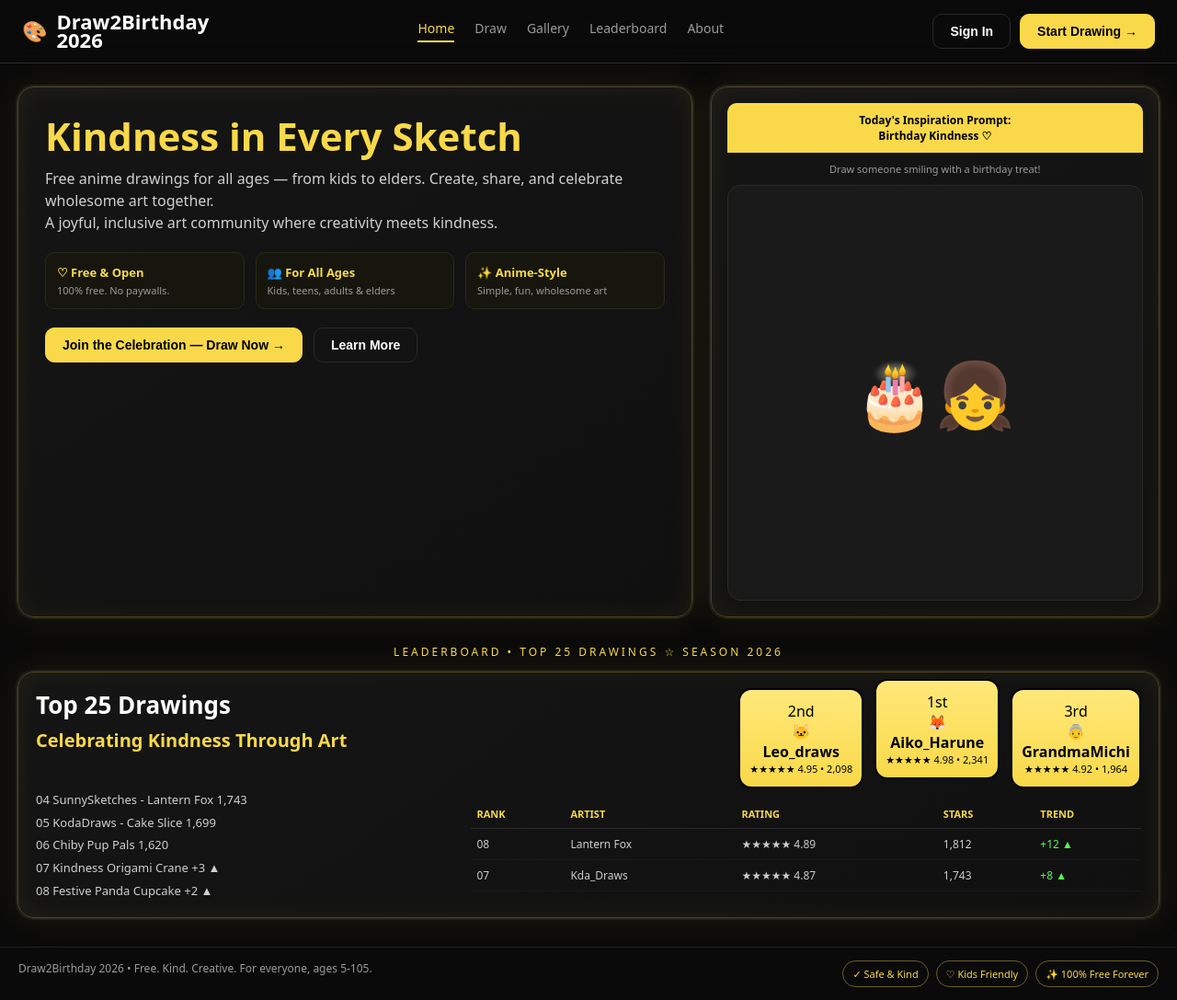
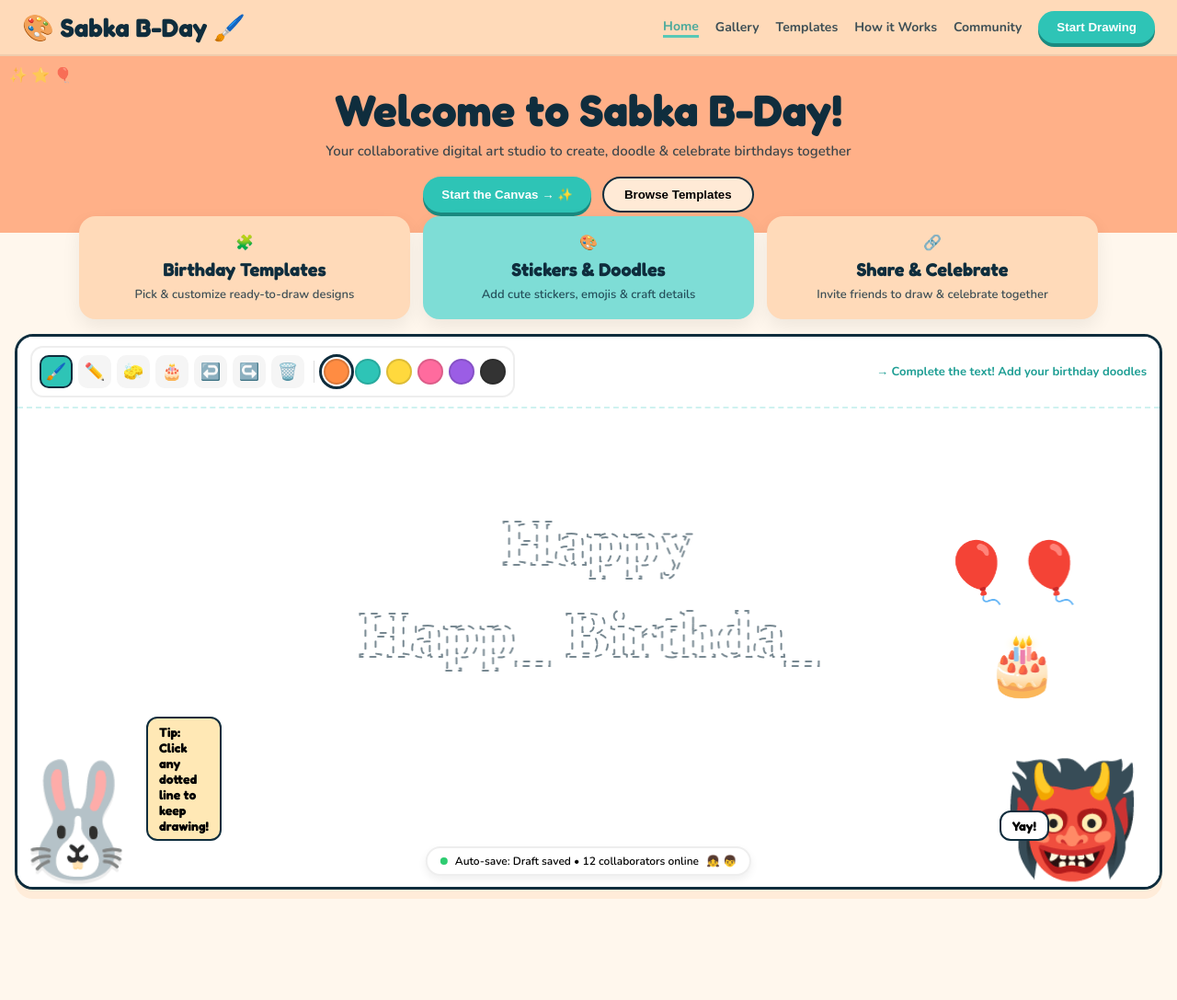
Before and after one commit to xiaoyanbu21-dot/Draw2Birthday2026, a plain HTML site: page index.html in a window 1280 px wide. Shown: the whole page at 92% size. After the commit the page ends 997 px from the top, so only its background shows below. Drawn offline with nearby package versions, Linux system fonts and the light colour scheme.

Commit message:
Update index.html

```diff
--- a/index.html
+++ b/index.html
@@ -2,138 +2,184 @@
 <html lang="en">
 <head>
 <meta charset="UTF-8">
-<meta name="viewport" content="width=device-width,initial-scale=1,maximum-scale=1,user-scalable=no">
-<title>Draw2Birthday2026 - Kindness in Every Sketch</title>
+<meta name="viewport" content="width=device-width, initial-scale=1.0">
+<title>Sabka B-Day - Welcome to Sabka B-Day!</title>
+<link href="https://fonts.googleapis.com/css2?family=Fredoka:wght@400;600;700&family=Nunito:wght@600;700&display=swap" rel="stylesheet">
 <style>
-*{box-sizing:border-box;margin:0;padding:0}
-:root{--bg:#0a0a0a;--card:#141414;--border:#2a2a2a;--yellow:#f9d949;--yellow2:#ffe87a;--muted:#9a9a9a}
-body{background:var(--bg);color:#fff;font-family:system-ui;overflow-x:hidden}
-.topbar{position:sticky;top:0;z-index:50;background:rgba(10,10,10,.9);backdrop-filter:blur(12px);border-bottom:1px solid var(--border);padding:14px 24px;display:flex;justify-content:space-between;align-items:center}
-.logo{display:flex;align-items:center;gap:10px;font-weight:800;font-size:22px;line-height:.9}
-.nav{display:flex;gap:22px;font-size:14px;color:var(--muted)}
-.nav a.active{color:var(--yellow);border-bottom:2px solid var(--yellow);padding-bottom:4px}
-.btn{padding:10px 18px;border-radius:10px;font-weight:700;border:1.5px solid var(--border);cursor:pointer;font-size:14px}
-.btn-yellow{background:var(--yellow);color:#000;border-color:var(--yellow)}
-.btn-dark{background:transparent;color:#fff}
-.hero{max-width:1300px;margin:24px auto;display:grid;grid-template-columns:1.2fr.8fr;gap:18px;padding:0 18px}
-.card{background:linear-gradient(145deg,#151515,#101010);border:1px solid #242424;border-radius:18px;position:relative;overflow:hidden;box-shadow:0 0 0 1px rgba(249,217,73,.08),0 0 40px rgba(249,217,73,.08)}
-.glow{position:absolute;inset:0;pointer-events:none;border:1px solid rgba(249,217,73,.25);border-radius:18px;box-shadow:inset 0 0 30px rgba(249,217,73,.06)}
-.hero-left{padding:32px 30px}
-.hero-left h1{font-size:42px;font-weight:800;color:var(--yellow);line-height:1.05;margin-bottom:12px}
-.hero-left p{color:#d0d0d0;font-size:16px;line-height:1.5}
-.hero-left.sub{color:var(--yellow2);margin-top:12px;font-size:14px}
-.feats{display:flex;gap:12px;margin-top:20px}
-.feat{flex:1;border:1px solid #2a2a1a;background:#16160e;border-radius:10px;padding:12px}
-.feat b{display:block;color:var(--yellow);font-size:13px;margin-bottom:4px}
-.feat span{font-size:11px;color:var(--muted);line-height:1.3;display:block}
-.hero-actions{display:flex;gap:12px;margin-top:20px}
-.hero-right{padding:18px;display:flex;flex-direction:column;gap:10px}
-.prompt{background:var(--yellow);color:#000;border-radius:10px 10px 0 0;padding:10px;text-align:center;font-weight:800;font-size:12px}
-.prompt-img{background:#1a1a1a;border-radius:14px;overflow:hidden;border:1px solid #2a2a2a;aspect-ratio:1/1;display:flex;align-items:center;justify-content:center}
-.leader{max-width:1300px;margin:28px auto 0;padding:0 18px}
-.leader-title{text-align:center;color:var(--yellow);letter-spacing:3px;font-size:12px;margin-bottom:12px}
-.leader-card{padding:18px 20px}
-.leader-grid{display:grid;grid-template-columns:1fr 1.6fr;gap:18px}
-.ranklist{font-size:13px;line-height:1.9;color:#cfcfcf}
-.top3{display:flex;gap:12px;justify-content:center}
-.topbox{background:linear-gradient(#ffe87a,#f9d949);color:#000;border-radius:14px;padding:12px 10px;text-align:center;flex:1;max-width:180px;border:2px solid #000;position:relative}
-.topbox.medal{position:absolute;top:-14px;left:50%;transform:translateX(-50%);background:#000;color:var(--yellow);padding:4px 10px;border-radius:20px;font-size:12px;font-weight:800}
-.table{width:100%;border-collapse:collapse;font-size:12px;margin-top:12px}
-.table th{color:var(--yellow);text-align:left;padding:8px 6px;border-bottom:1px solid #2a2a2a;font-size:11px}
-.table td{padding:8px 6px;border-bottom:1px solid #1a1a1a;color:#ccc}
-.stars{color:var(--yellow)}
-.canvas-section{max-width:1100px;margin:30px auto;padding:0 18px;display:none}
-.canvas-section.active{display:block}
-#drawCanvas{width:100%;height:62vh;min-height:520px;background:#fff;border-radius:16px;border:3px solid var(--yellow);touch-action:none;display:block}
-.tools{display:flex;gap:8px;flex-wrap:wrap;justify-content:center;margin:14px 0}
-.tools button,.tools input{padding:10px 16px;border-radius:10px;border:1.5px solid #333;background:#1a1a1a;color:#fff;font-weight:700}
-.tools button.active{background:var(--yellow);color:#000;border-color:var(--yellow)}
-.footer{margin-top:30px;border-top:1px solid #222;padding:14px 20px;display:flex;justify-content:space-between;flex-wrap:wrap;gap:10px;font-size:12px;color:var(--muted)}
-.badges{display:flex;gap:8px}
-.badge{border:1px solid rgba(249,217,73,.4);padding:6px 10px;border-radius:20px;font-size:11px;color:var(--yellow)}
-@media(max-width:900px){.hero{grid-template-columns:1fr}.leader-grid{grid-template-columns:1fr}.nav{display:none}.hero-left h1{font-size:32px}}
+*{margin:0;padding:0;box-sizing:border-box}
+body{font-family:'Nunito',sans-serif;background:#FFF7ED;overflow-x:hidden}
+:root{--peach:#FFDAB9;--peach-dark:#FFB088;--teal:#2EC4B6;--teal-dark:#1E9E94;--ink:#0F2D3D;--grid:#CFF2F0}
+
+/* HEADER */
+.header{position:sticky;top:0;z-index:100;background:var(--peach);border-bottom:2px solid #00000010;display:flex;align-items:center;justify-content:space-between;padding:12px 24px;flex-wrap:wrap;gap:12px}
+.logo{display:flex;align-items:center;gap:8px;font-family:'Fredoka';font-weight:700;font-size:28px;color:var(--ink)}
+.logo i{font-size:28px}
+.nav{display:flex;gap:18px;align-items:center}
+.nav a{text-decoration:none;color:var(--ink);font-weight:700;font-size:14px;opacity:0.8}
+.nav a.active{border-bottom:3px solid var(--teal);color:var(--teal-dark)}
+.btn-teal{background:var(--teal);color:#fff;border:none;padding:10px 20px;border-radius:24px;font-weight:700;cursor:pointer;box-shadow:0 4px 0 #1A8A80}
+.btn-teal:active{transform:translateY(2px);box-shadow:0 2px 0 #1A8A80}
+
+/* HERO */
+.hero{background:var(--peach-dark);text-align:center;padding:32px 16px 22px;position:relative;overflow:hidden}
+.hero::before{content:'✨ ⭐ 🎈';position:absolute;left:10px;top:10px;opacity:0.6}
+.hero h1{font-family:'Fredoka';font-size:48px;color:var(--ink);line-height:1.1;font-weight:700}
+.hero p{max-width:700px;margin:8px auto 18px;color:var(--ink);font-size:15px;opacity:0.8}
+.hero-btns{display:flex;gap:12px;justify-content:center;flex-wrap:wrap}
+.btn-outline{border:2px solid var(--ink);background:#FFEAD6;padding:10px 22px;border-radius:24px;font-weight:700;cursor:pointer}
+.hero.btn-teal{padding:11px 24px}
+
+/* CARDS */
+.cards{display:flex;gap:14px;justify-content:center;margin:-18px 16px 16px;flex-wrap:wrap;position:relative;z-index:2}
+.card{flex:1;min-width:260px;max-width:360px;border-radius:18px;padding:18px;text-align:center;box-shadow:0 8px 20px #00000012}
+.card.peach{background:var(--peach)}
+.card.teal{background:#7EDDD6}
+.card h3{font-family:'Fredoka';color:var(--ink);font-size:20px;margin:6px 0}
+.card p{font-size:13px;color:var(--ink);opacity:0.8}
+.card.icon{font-size:32px}
+
+/* CANVAS AREA */
+.canvas-wrap{margin:10px 16px 30px;background:#fff;border:3px solid var(--ink);border-radius:20px;overflow:hidden;position:relative;box-shadow:0 10px 0 #FFDAB966}
+.canvas-header{background:#fff;border-bottom:2px dashed var(--grid);padding:10px 14px;display:flex;justify-content:space-between;align-items:center;flex-wrap:wrap;gap:8px}
+.tools{display:flex;gap:6px;background:#fff;border:2px solid #0001;padding:8px;border-radius:14px;align-items:center;flex-wrap:wrap}
+.tool{width:36px;height:36px;border-radius:10px;border:2px solid transparent;display:grid;place-items:center;cursor:pointer;font-size:18px;background:#f5f5f5}
+.tool.active{background:var(--teal);color:#fff;border-color:var(--ink)}
+.color{width:28px;height:28px;border-radius:50%;border:2px solid #0002;cursor:pointer}
+.color.active{outline:3px solid var(--ink);outline-offset:2px}
+
+#mainCanvas{width:100%;height:520px;display:block;touch-action:none;background-image:linear-gradient(var(--grid) 1px, transparent 1px), linear-gradient(90deg, var(--grid) 1px, transparent 1px);background-size:40px 40px;cursor:crosshair}
+
+/* CHARACTERS - CSS draw */
+.char-left,.char-right{position:absolute;bottom:-10px;width:180px;z-index:5;pointer-events:none}
+.char-left{left:-10px}
+.char-right{right:-10px}
+.bubble{position:absolute;background:#FFE8B5;border:2px solid var(--ink);padding:6px 12px;border-radius:12px;font-family:'Fredoka';font-weight:700;font-size:14px;bottom:60px}
+.bubble.right{right:130px}
+.bubble.left{left:150px}
+.status{position:absolute;bottom:12px;left:50%;transform:translateX(-50%);background:#fff;border:2px solid #0001;padding:6px 14px;border-radius:20px;font-size:12px;display:flex;gap:8px;align-items:center;box-shadow:0 4px 10px #0001}
+.dot{width:8px;height:8px;background:#2ECC71;border-radius:50%;display:inline-block}
+.tip{position:absolute;bottom:-28px;left:50%;transform:translateX(-50%);font-size:13px;color:var(--ink);opacity:0.7;font-weight:700}
+
+/* Responsive */
+@media(max-width:700px){
+.hero h1{font-size:32px}
+.cards{flex-direction:column;align-items:center}
+.char-left,.char-right{width:110px}
+#mainCanvas{height:420px}
+.header{justify-content:center}
+}
 </style>
 </head>
 <body>
-<div class="topbar">
-<div class="logo"><div>🎨</div><div>Draw2Birthday<br>2026</div></div>
-<div class="nav"><a class="active" onclick="show('home')">Home</a><a onclick="show('draw')">Draw</a><a>Gallery</a><a>Leaderboard</a><a>About</a></div>
-<div style="display:flex;gap:10px"><button class="btn btn-dark">Sign In</button><button class="btn btn-yellow" onclick="show('draw')">Start Drawing →</button></div>
-</div>
-<div id="home-section">
-<div class="hero">
-<div class="card hero-left"><div class="glow"></div>
-<h1>Kindness in Every Sketch</h1>
-<p>Free anime drawings for all ages — from kids to elders. Create, share, and celebrate wholesome art together.</p>
-<p class="sub">A joyful, inclusive art community where creativity meets kindness.</p>
-<div class="feats">
-<div class="feat"><b>♡ Free & Open</b><span>100% free. No paywalls.</span></div>
-<div class="feat"><b>👥 For All Ages</b><span>Kids, teens, adults & elders</span></div>
-<div class="feat"><b>✨ Anime-Style</b><span>Simple, fun, wholesome art</span></div>
-</div>
-<div class="hero-actions"><button class="btn btn-yellow" onclick="show('draw')">Join the Celebration — Draw Now →</button><button class="btn btn-dark">Learn More</button></div>
-</div>
-<div class="card hero-right"><div class="glow"></div>
-<div class="prompt">Today's Inspiration Prompt:<br>Birthday Kindness ♡</div>
-<div style="font-size:11px;color:var(--muted);text-align:center">Draw someone smiling with a birthday treat!</div>
-<div class="prompt-img"><div style="font-size:70px">🎂👧</div></div>
+
+<div class="header">
+<div class="logo">🎨 Sabka B-Day 🖌️</div>
+<div class="nav">
+<a class="active" href="#">Home</a><a href="#">Gallery</a><a href="#">Templates</a><a href="#">How it Works</a><a href="#">Community</a>
+<button class="btn-teal" onclick="document.getElementById('mainCanvas').scrollIntoView({behavior:'smooth'})">Start Drawing</button>
 </div>
 </div>
-<div class="leader"><div class="leader-title">LEADERBOARD • TOP 25 DRAWINGS ☆ SEASON 2026</div>
-<div class="card leader-card"><div class="glow"></div>
-<div style="display:flex;justify-content:space-between;flex-wrap:wrap;gap:10px"><h2 style="font-size:26px">Top 25 Drawings<br><span style="color:var(--yellow);font-size:20px">Celebrating Kindness Through Art</span></h2>
-<div class="top3">
-<div class="topbox"><div class="medal">2nd</div><div>🐱</div><b>Leo_draws</b><div style="font-size:11px">★★★★★ 4.95 • 2,098</div></div>
-<div class="topbox" style="transform:translateY(-10px)"><div class="medal">1st</div><div>🦊</div><b>Aiko_Harune</b><div style="font-size:11px">★★★★★ 4.98 • 2,341</div></div>
-<div class="topbox"><div class="medal">3rd</div><div>👵</div><b>GrandmaMichi</b><div style="font-size:11px">★★★★★ 4.92 • 1,964</div></div>
-</div></div>
-<div class="leader-grid">
-<div class="ranklist">04 SunnySketches - Lantern Fox 1,743<br>05 KodaDraws - Cake Slice 1,699<br>06 Chiby Pup Pals 1,620<br>07 Kindness Origami Crane +3 ▲<br>08 Festive Panda Cupcake +2 ▲</div>
-<div><table class="table"><tr><th>RANK</th><th>ARTIST</th><th>RATING</th><th>STARS</th><th>TREND</th></tr><tr><td>08</td><td>Lantern Fox</td><td class="stars">★★★★★ 4.89</td><td>1,812</td><td style="color:#5f5">+12 ▲</td></tr><tr><td>07</td><td>Kda_Draws</td><td class="stars">★★★★★ 4.87</td><td>1,743</td><td style="color:#5f5">+8 ▲</td></tr></table></div>
-</div></div></div>
-</div>
-<div id="draw-section" class="canvas-section">
-<h2 style="text-align:center;color:var(--yellow);margin-bottom:14px">🎨 Draw Your Birthday Kindness - Smooth Lines Fixed!</h2>
-<canvas id="drawCanvas"></canvas>
-<div class="tools">
-<button id="pen" class="active">✏️ Pen</button><button id="eraser">🧽 Eraser</button>
-<input type="color" id="col" value="#000000"><input type="range" id="sz" min="2" max="40" value="5">
-<button onclick="clearBoard()" style="background:#fff;color:#000">Clear</button>
-<button onclick="download()" style="background:var(--yellow);color:#000">Download</button>
-<button onclick="saveDraw()" style="background:#fff;color:#000">Save + Rank</button>
+
+<div class="hero">
+<h1>Welcome to Sabka B-Day!</h1>
+<p>Your collaborative digital art studio to create, doodle & celebrate birthdays together</p>
+<div class="hero-btns">
+<button class="btn-teal" onclick="startDraw()">Start the Canvas → ✨</button>
+<button class="btn-outline" onclick="alert('Templates jaldi aa rahe hain!')">Browse Templates</button>
 </div>
 </div>
-<div class="footer"><div>Draw2Birthday 2026 • Free. Kind. Creative. For everyone, ages 5-105.</div><div class="badges"><div class="badge">✓ Safe & Kind</div><div class="badge">♡ Kids Friendly</div><div class="badge">✨ 100% Free Forever</div></div></div>
+
+<div class="cards">
+<div class="card peach"><div class="icon">🧩</div><h3>Birthday Templates</h3><p>Pick & customize ready-to-draw designs</p></div>
+<div class="card teal"><div class="icon">🎨</div><h3>Stickers & Doodles</h3><p>Add cute stickers, emojis & craft details</p></div>
+<div class="card peach"><div class="icon">🔗</div><h3>Share & Celebrate</h3><p>Invite friends to draw & celebrate together</p></div>
+</div>
+
+<div class="canvas-wrap" id="canvasWrap">
+<div class="canvas-header">
+<div class="tools" id="tools">
+<div class="tool active" data-tool="brush" title="Brush">🖌️</div>
+<div class="tool" data-tool="pencil" title="Pencil">✏️</div>
+<div class="tool" data-tool="eraser" title="Eraser">🧽</div>
+<div class="tool" data-tool="sticker" title="Sticker">🎂</div>
+<div class="tool" onclick="undo()" title="Undo">↩️</div>
+<div class="tool" onclick="redo()" title="Redo">↪️</div>
+<div class="tool" onclick="clearCanvas()" title="Clear">🗑️</div>
+<div style="width:1px;height:24px;background:#0002;margin:0 4px"></div>
+<div class="color active" style="background:#FF8C42" data-color="#FF8C42"></div>
+<div class="color" style="background:#2EC4B6" data-color="#2EC4B6"></div>
+<div class="color" style="background:#FFD93D" data-color="#FFD93D"></div>
+<div class="color" style="background:#FF6B9E" data-color="#FF6B9E"></div>
+<div class="color" style="background:#9B5DE5" data-color="#9B5DE5"></div>
+<div class="color" style="background:#333" data-color="#333"></div>
+</div>
+<div style="font-size:13px;color:var(--teal-dark);font-weight:700">→ Complete the text! Add your birthday doodles</div>
+</div>
+
+<canvas id="mainCanvas"></canvas>
+
+<!-- Characters as Emoji Art -->
+<div class="char-left"> <div style="font-size:120px;filter:drop-shadow(0 4px 0 #0001)">🐰</div> <div class="bubble left">Tip: Click any dotted line to keep drawing!</div> </div>
+<div class="char-right"> <div style="font-size:120px">👹</div> <div class="bubble right" style="background:#fff">Yay!</div> </div>
+
+<div class="status"><span class="dot"></span> Auto-save: Draft saved • 12 collaborators online <span>👧 👦</span></div>
+<div class="tip">Tip: Click any dotted line to keep drawing!</div>
+</div>
+
 <script>
-function show(id){
-document.getElementById('home-section').style.display=id==='home'?'block':'none';
-document.getElementById('draw-section').classList.toggle('active',id==='draw');
-if(id==='draw')setTimeout(resize,100);
-window.scrollTo(0,0);
+const canvas=document.getElementById('mainCanvas');
+const ctx=canvas.getContext('2d');
+let tool='brush', color='#FF8C42', drawing=false, history=[], step=-1;
+
+function resize(){
+const rect=canvas.parentElement.getBoundingClientRect();
+canvas.width=rect.width;
+canvas.height=window.innerWidth<700?420:520;
+drawDotted();
+save();
 }
-const ca=document.getElementById('drawCanvas'),cx=ca.getContext('2d');
-let drawing=false,mode='pen';
-function resize(){
-const dpr=window.devicePixelRatio||1;
-const r=ca.getBoundingClientRect();
-ca.width=r.width*dpr;ca.height=r.height*dpr;
-ca.style.width=r.width+'px';ca.style.height=r.height+'px';
-cx.setTransform(dpr,0,0,dpr,0,0);
-cx.lineCap='round';cx.lineJoin='round';
-cx.fillStyle='#fff';cx.fillRect(0,0,r.width,r.height);
+window.addEventListener('resize',resize);
+
+function drawDotted(){
+ctx.clearRect(0,0,canvas.width,canvas.height);
+ctx.fillStyle='#fff';
+ctx.fillRect(0,0,canvas.width,canvas.height);
+// grid already via CSS bg, now dotted text
+ctx.save();
+ctx.setLineDash([6,8]);
+ctx.strokeStyle='#0F2D3D90';
+ctx.lineWidth=2;
+ctx.lineCap='round';
+ctx.font="bold 72px Fredoka";
+ctx.textAlign="center";
+const cx=canvas.width/2;
+ctx.strokeText("Happy", cx+10, 170);
+ctx.strokeText("Happ_ Birthda_", cx, 270);
+// balloons & cake simple doodles
+ctx.setLineDash([]);
+ctx.font="64px serif";
+ctx.fillText("🎈🎈", canvas.width-160, 200);
+ctx.fillText("🎂", canvas.width-150, 300);
+ctx.restore();
 }
+function save(){step++; if(step<history.length){history.length=step} history.push(canvas.toDataURL());}
+function undo(){if(step>0){step--; let img=new Image(); img.src=history[step]; img.onload=()=>ctx.drawImage(img,0,0);}}
+function redo(){if(step<history.length-1){step++; let img=new Image(); img.src=history[step]; img.onload=()=>ctx.drawImage(img,0,0);}}
+function clearCanvas(){drawDotted(); save();}
+function getPos(e){const r=canvas.getBoundingClientRect();const t=e.touches?e.touches[0]:e;return{x:t.clientX-r.left,y:t.clientY-r.top};}
+canvas.addEventListener('mousedown',e=>{drawing=true; const p=getPos(e); ctx.beginPath(); ctx.moveTo(p.x,p.y);});
+canvas.addEventListener('mousemove',e=>{if(!drawing)return; const p=getPos(e); ctx.lineTo(p.x,p.y); ctx.strokeStyle=tool==='eraser'?'#fff':color; ctx.lineWidth=tool==='eraser'?28:tool==='pencil'?3:6; ctx.lineCap='round'; ctx.lineJoin='round'; ctx.stroke();});
+window.addEventListener('mouseup',()=>{if(drawing){drawing=false; ctx.beginPath(); save();}});
+canvas.addEventListener('touchstart',e=>{e.preventDefault(); drawing=true; const p=getPos(e); ctx.beginPath(); ctx.moveTo(p.x,p.y);},{passive:false});
+canvas.addEventListener('touchmove',e=>{e.preventDefault(); if(!drawing)return; const p=getPos(e); ctx.lineTo(p.x,p.y); ctx.strokeStyle=tool==='eraser'?'#fff':color; ctx.lineWidth=tool==='eraser'?32:6; ctx.stroke();},{passive:false});
+canvas.addEventListener('touchend',()=>{drawing=false; ctx.beginPath(); save();});
+
+document.querySelectorAll('.tool[data-tool]').forEach(el=>el.onclick=()=>{document.querySelectorAll('.tool[data-tool]').forEach(x=>x.classList.remove('active')); el.classList.add('active'); tool=el.dataset.tool; if(tool==='sticker'){const x=canvas.width/2+Math.random()*100-50; const y=200+Math.random()*200; ctx.font='40px serif'; ctx.fillText(['🎉','🎂','🎈','⭐','💖'][Math.floor(Math.random()*5)],x,y); save();}});
+document.querySelectorAll('.color').forEach(c=>c.onclick=()=>{document.querySelectorAll('.color').forEach(x=>x.classList.remove('active')); c.classList.add('active'); color=c.dataset.color; tool='brush';});
+
+function startDraw(){canvas.scrollIntoView({behavior:'smooth'}); setTimeout(()=>{canvas.style.boxShadow='0 0 0 6px #2EC4B655'; setTimeout(()=>canvas.style.boxShadow='none',1000)},400)}
+
 resize();
-function pos(e){const r=ca.getBoundingClientRect();const t=e.touches?e.touches[0]:e.changedTouches?e.changedTouches[0]:e;return{x:t.clientX-r.left,y:t.clientY-r.top};}
-function s(e){e.preventDefault();drawing=true;const p=pos(e);cx.beginPath();cx.moveTo(p.x,p.y);}
-function m(e){if(!drawing)return;e.preventDefault();const p=pos(e);cx.globalCompositeOperation=mode==='eraser'?'destination-out':'source-over';cx.strokeStyle=col.value;cx.lineWidth=sz.value;cx.lineTo(p.x,p.y);cx.stroke();cx.beginPath();cx.moveTo(p.x,p.y);}
-function eFn(e){if(!drawing)return;e.preventDefault();drawing=false;cx.closePath();cx.globalCompositeOperation='source-over';}
-ca.addEventListener('mousedown',s);ca.addEventListener('mousemove',m);ca.addEventListener('mouseup',eFn);ca.addEventListener('mouseleave',eFn);
-ca.addEventListener('touchstart',s,{passive:false});ca.addEventListener('touchmove',m,{passive:false});ca.addEventListener('touchend',eFn,{passive:false});
-pen.onclick=()=>{mode='pen';pen.classList.add('active');eraser.classList.remove('active');};
-eraser.onclick=()=>{mode='eraser';eraser.classList.add('active');pen.classList.remove('active');};
-function clearBoard(){const r=ca.getBoundingClientRect();cx.clearRect(0,0,r.width,r.height);cx.fillStyle='#fff';cx.fillRect(0,0,r.width,r.height);cx.beginPath();}
-function download(){const a=document.createElement('a');a.download='birthday.png';a.href=ca.toDataURL();a.click();}
-function saveDraw(){alert('Saved! Will appear in Top 25!');}
 </script>
 </body>
   </html>
```
